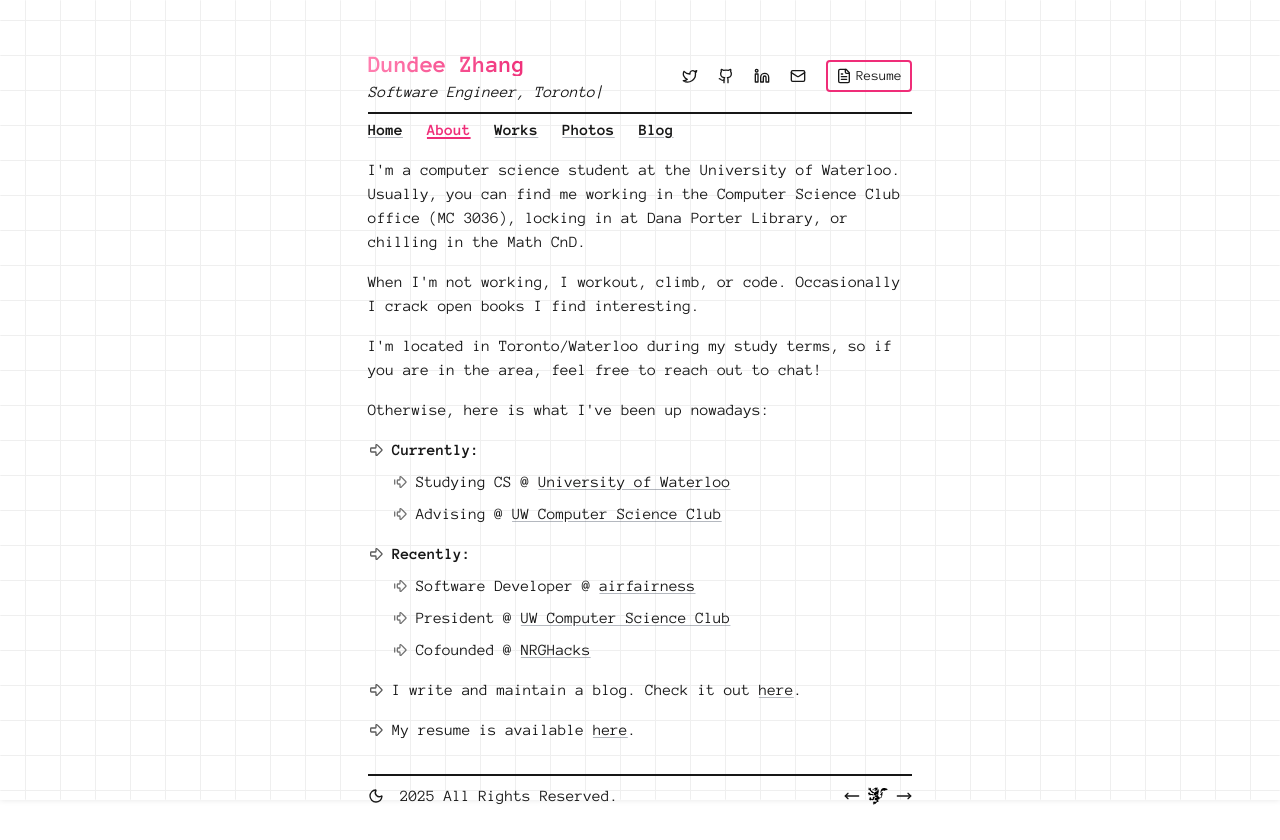
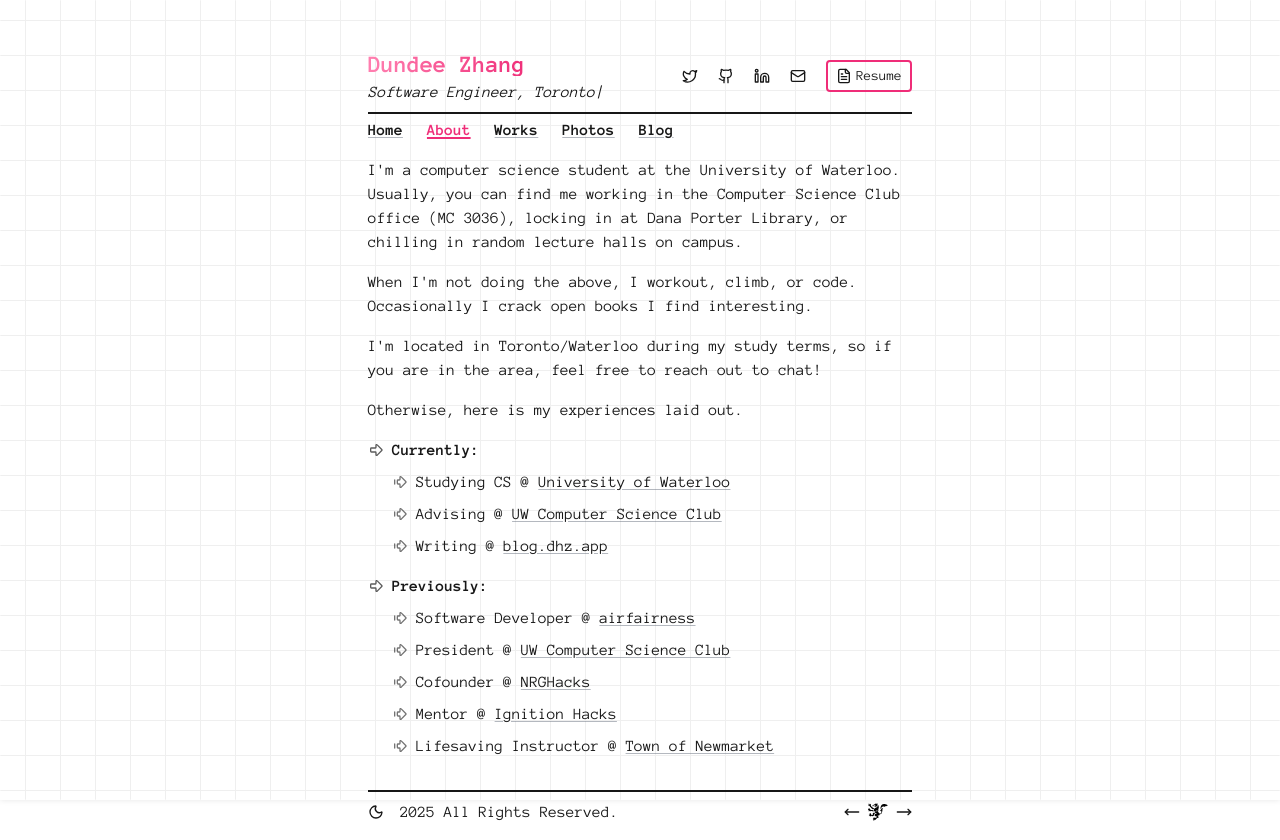
Before and after one commit to dundeezhang/dundeezhangv5, a Next.js app: page /about in a window 1280 px wide. Built offline with nearby package versions, Linux system fonts and the light colour scheme.

Commit message:
restructuring project for maintainability

```diff
--- a/src/app/about/page.tsx
+++ b/src/app/about/page.tsx
@@ -1,30 +1,11 @@
-import { Activity } from "@/components/activity";
+import { Blurb } from "@/components/about/blurb";
+import { Experiences } from "@/components/about/experiences";
 
 export default function About() {
   return (
     <main className="max-w-xl mx-auto mt-4 mb-8 home-page-content">
-      <div className="px-4">
-        <div className="space-y-4">
-          <p className="transition-all duration-300 hover:translate-x-2">
-            I&apos;m a computer science student at the University of Waterloo.
-            Usually, you can find me working in the Computer Science Club office
-            (MC 3036), locking in at Dana Porter Library, or chilling in the
-            Math CnD.
-          </p>
-          <p className="transition-all duration-300 hover:translate-x-2">
-            When I&apos;m not working, I workout, climb, or code. Occasionally I
-            crack open books I find interesting.
-          </p>
-          <p className="transition-all duration-300 hover:translate-x-2">
-            I&apos;m located in Toronto/Waterloo during my study terms, so if
-            you are in the area, feel free to reach out to chat!
-          </p>
-          <p className="transition-all duration-300 hover:translate-x-2">
-            Otherwise, here is what I&apos;ve been up nowadays:
-          </p>
-        </div>
-      </div>
-      <Activity />
+      <Blurb />
+      <Experiences />
     </main>
   );
 }
--- a/src/app/page.tsx
+++ b/src/app/page.tsx
@@ -1,23 +1,11 @@
-import { Badges } from "@/components/badges";
-import Link from "next/link";
-import { Activity } from "@/components/activity";
+import { Activity } from "@/components/home/activity";
+import { BadgeContainer } from "@/components/home/badge-container";
 
 export default function Home() {
   return (
     <main className="max-w-xl mx-auto mt-4 mb-8home-page-content">
       <Activity />
-      <div className="max-w-xl mx-auto my-4 px-4 home-page-content">
-        <p className="transition-all duration-300 hover:translate-x-2">
-          Here are a few{" "}
-          <Link href="https://en.wikipedia.org/wiki/Web_badge" target="_blank">
-            88x31px
-          </Link>{" "}
-          badges from me and some friends:
-        </p>
-        <div className="my-4" />
-        <Badges />
-        <div className="my-4" />
-      </div>
+      <BadgeContainer />
     </main>
   );
 }
--- a/src/app/photos/page.tsx
+++ b/src/app/photos/page.tsx
@@ -1,4 +1,4 @@
-import { PhotographyGallery } from "@/components/photography-gallery";
+import { PhotographyGallery } from "@/components/photos/photography-gallery";
 
 export default function Photos() {
   return (
--- /dev/null
+++ b/src/components/about/blurb.tsx
@@ -0,0 +1,25 @@
+export function Blurb() {
+  return (
+    <div className="px-4">
+      <div className="space-y-4">
+        <p className="transition-all duration-300 hover:translate-x-2">
+          I&apos;m a computer science student at the University of Waterloo.
+          Usually, you can find me working in the Computer Science Club office
+          (MC 3036), locking in at Dana Porter Library, or chilling in random
+          lecture halls on campus.
+        </p>
+        <p className="transition-all duration-300 hover:translate-x-2">
+          When I&apos;m not doing the above, I workout, climb, or code.
+          Occasionally I crack open books I find interesting.
+        </p>
+        <p className="transition-all duration-300 hover:translate-x-2">
+          I&apos;m located in Toronto/Waterloo during my study terms, so if you
+          are in the area, feel free to reach out to chat!
+        </p>
+        <p className="transition-all duration-300 hover:translate-x-2">
+          Otherwise, here is my experiences laid out.
+        </p>
+      </div>
+    </div>
+  );
+}
--- a/src/components/activity.tsx
+++ b/src/components/about/experiences.tsx
@@ -1,7 +1,7 @@
-import { CustomList, CustomListItem } from "./custom-list";
+import { CustomList, CustomListItem } from "../custom-list";
 import Link from "next/link";
 
-export function Activity() {
+export function Experiences() {
   return (
     <div className="max-w-xl mx-auto my-4 px-4 home-page-content">
       <CustomList>
@@ -20,11 +20,17 @@ export function Activity() {
             UW Computer Science Club
           </Link>
         </CustomListItem>
+        <CustomListItem isSubItem>
+          Writing @{" "}
+          <Link href="https://blog.dhz.app" target="_blank">
+            blog.dhz.app
+          </Link>
+        </CustomListItem>
 
         <div className="my-4" />
 
         <CustomListItem>
-          <p className="font-bold">Recently:</p>
+          <p className="font-bold">Previously:</p>
         </CustomListItem>
         <CustomListItem isSubItem>
           Software Developer @{" "}
@@ -39,27 +45,22 @@ export function Activity() {
           </Link>
         </CustomListItem>
         <CustomListItem isSubItem>
-          Cofounded @{" "}
+          Cofounder @{" "}
           <Link href="https://nrghacks.ca" target="_blank">
             NRGHacks
           </Link>
         </CustomListItem>
-
-        <div className="my-4" />
-
-        <CustomListItem>
-          I write and maintain a blog. Check it out{" "}
-          <Link href="https://blog.dhz.app">here</Link>.
+        <CustomListItem isSubItem>
+          Mentor @{" "}
+          <Link href="https://www.ignitionhacks.org/" target="_blank">
+            Ignition Hacks
+          </Link>
         </CustomListItem>
-
-        <div className="my-4" />
-
-        <CustomListItem>
-          My resume is available{" "}
-          <Link href="/resume.pdf" prefetch={false}>
-            here
+        <CustomListItem isSubItem>
+          Lifesaving Instructor @{" "}
+          <Link href="https://www.newmarket.ca/" target="_blank">
+            Town of Newmarket
           </Link>
-          .
         </CustomListItem>
       </CustomList>
       <div className="my-4" />
--- /dev/null
+++ b/src/components/home/activity.tsx
@@ -0,0 +1,68 @@
+import { CustomList, CustomListItem } from "../custom-list";
+import Link from "next/link";
+
+export function Activity() {
+  return (
+    <div className="max-w-xl mx-auto my-4 px-4 home-page-content">
+      <CustomList>
+        <CustomListItem>
+          <p className="font-bold">Currently:</p>
+        </CustomListItem>
+        <CustomListItem isSubItem>
+          Studying CS @{" "}
+          <Link href="https://uwaterloo.ca" target="_blank">
+            University of Waterloo
+          </Link>
+        </CustomListItem>
+        <CustomListItem isSubItem>
+          Advising @{" "}
+          <Link href="https://csclub.uwaterloo.ca" target="_blank">
+            UW Computer Science Club
+          </Link>
+        </CustomListItem>
+
+        <div className="my-4" />
+
+        <CustomListItem>
+          <p className="font-bold">Recently:</p>
+        </CustomListItem>
+        <CustomListItem isSubItem>
+          Software Developer @{" "}
+          <Link href="https://airfairness.com" target="_blank">
+            airfairness
+          </Link>
+        </CustomListItem>
+        <CustomListItem isSubItem>
+          President @{" "}
+          <Link href="https://csclub.uwaterloo.ca" target="_blank">
+            UW Computer Science Club
+          </Link>
+        </CustomListItem>
+        <CustomListItem isSubItem>
+          Cofounded @{" "}
+          <Link href="https://nrghacks.ca" target="_blank">
+            NRGHacks
+          </Link>
+        </CustomListItem>
+
+        <div className="my-4" />
+
+        <CustomListItem>
+          I write and maintain a blog. Check it out{" "}
+          <Link href="https://blog.dhz.app">here</Link>.
+        </CustomListItem>
+
+        <div className="my-4" />
+
+        <CustomListItem>
+          My resume is available{" "}
+          <Link href="/resume.pdf" prefetch={false}>
+            here
+          </Link>
+          .
+        </CustomListItem>
+      </CustomList>
+      <div className="my-4" />
+    </div>
+  );
+}
--- /dev/null
+++ b/src/components/home/badge-container.tsx
@@ -0,0 +1,19 @@
+import Link from "next/link";
+import { Badges } from "./badges";
+
+export function BadgeContainer() {
+  return (
+    <div className="max-w-xl mx-auto my-4 px-4 home-page-content">
+      <p className="transition-all duration-300 hover:translate-x-2">
+        Here are a few{" "}
+        <Link href="https://en.wikipedia.org/wiki/Web_badge" target="_blank">
+          88x31px
+        </Link>{" "}
+        badges from me and some friends:
+      </p>
+      <div className="my-4" />
+      <Badges />
+      <div className="my-4" />
+    </div>
+  );
+}
```
Also changed, not shown: src/components/home/badges.tsx (renamed from src/components/badges.tsx), src/components/photos/photography-gallery.tsx (renamed from src/components/photography-gallery.tsx).
